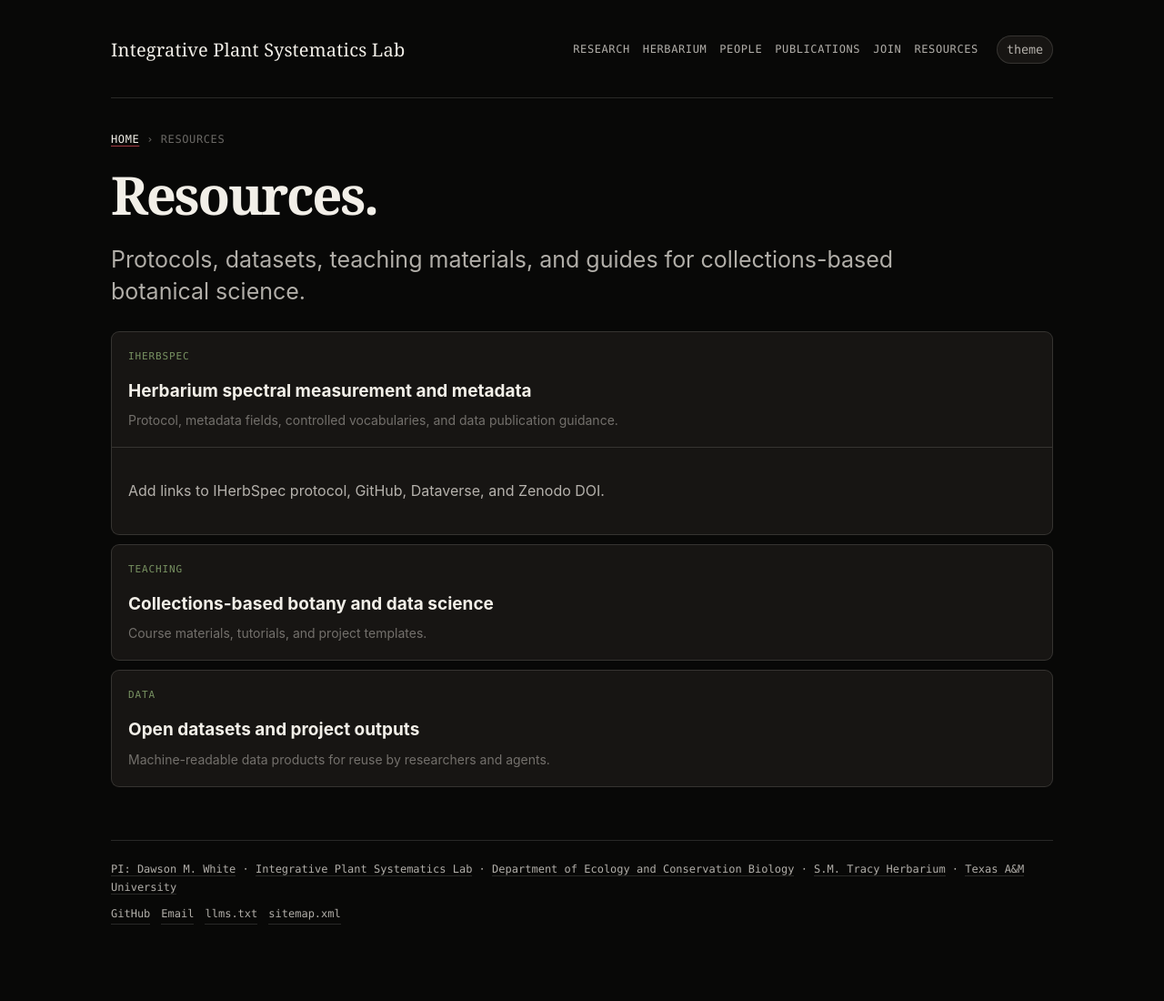
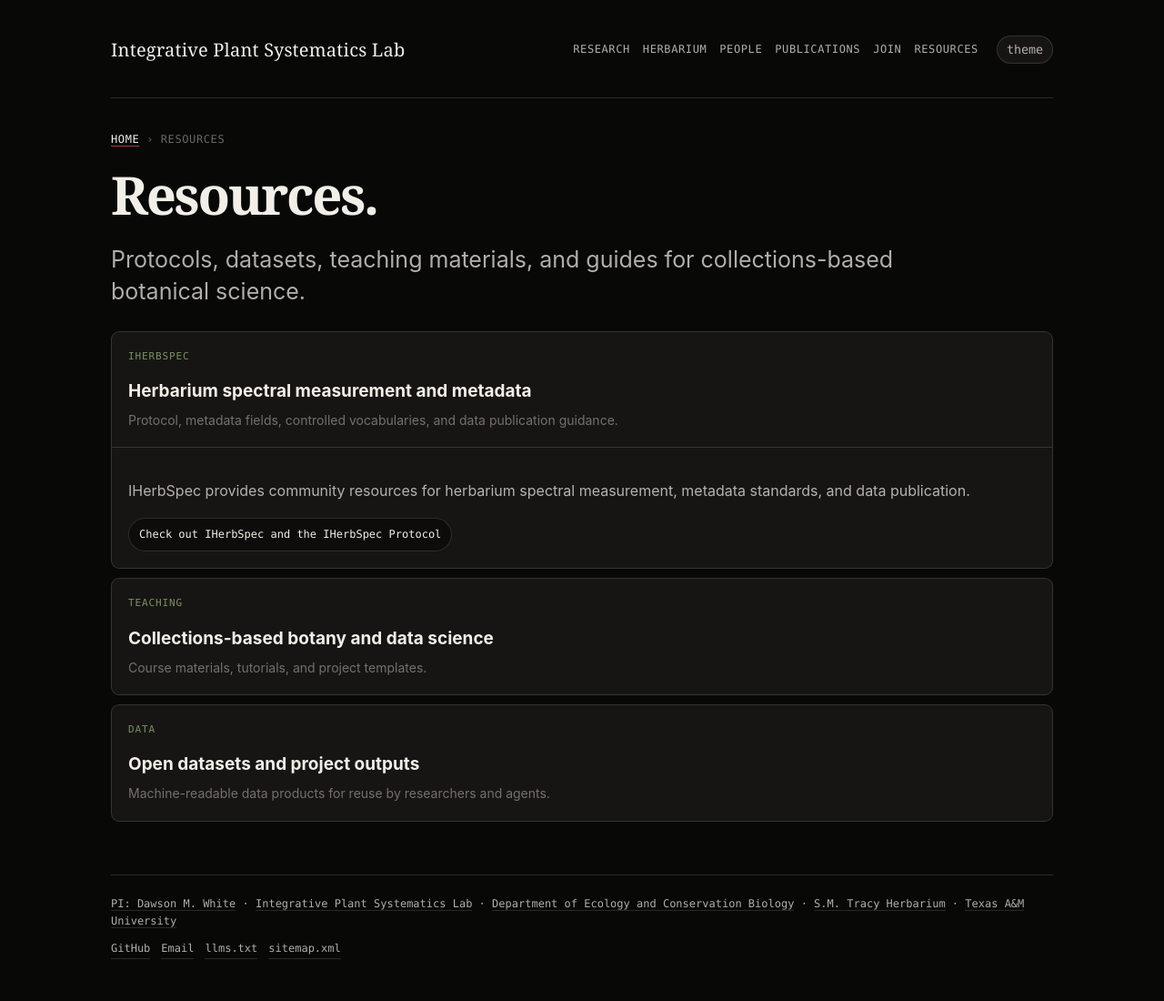
Before and after one commit to Erythroxylum/whiteplantsystematics.org, a Jekyll site: the page built from resources.html, in a window 1280 px wide. Shown: the whole page at 91% size. Built offline with Jekyll 4.4.1, drawn with Linux system fonts in a browser that asks for light colours; before the commit the page ends 1062 px from its top, so only the background shows below that.

Commit message:
resources

```diff
--- a/resources.html
+++ b/resources.html
@@ -1,7 +1,7 @@
 ---
 layout: default
 title: "Resources"
-description: "Protocols, datasets, teaching materials, and resources from the Integrative Plant Systematics Lab."
+description: "Protocols, datasets, teaching materials, and resources from the Integrative Plant Systematics Lab"
 canonical: "https://whiteplantsystematics.org/resources.html"
 ---
 
@@ -10,16 +10,29 @@ canonical: "https://whiteplantsystematics.org/resources.html"
 <p class="lede">Protocols, datasets, teaching materials, and guides for collections-based botanical science.</p>
 
 <details class="layer" open>
-  <summary><span class="layer-summary-text"><span class="sum-kicker">IHerbSpec</span><span class="sum-head">Herbarium spectral measurement and metadata</span><span class="sum-trail">Protocol, metadata fields, controlled vocabularies, and data publication guidance.</span></span></summary>
-  <div class="layer-body"><p>Add links to IHerbSpec protocol, GitHub, Dataverse, and Zenodo DOI.</p></div>
+  <summary>
+    <span class="layer-summary-text">
+      <span class="sum-kicker">IHerbSpec</span>
+      <span class="sum-head">Herbarium spectral measurement and metadata</span>
+      <span class="sum-trail">Protocol, metadata fields, controlled vocabularies, and data publication guidance.</span>
+    </span>
+  </summary>
+  <div class="layer-body">
+    <p>
+      IHerbSpec provides community resources for herbarium spectral measurement, metadata standards, and data publication.
+    </p>
+    <div class="layer-links">
+      <a href="https://iherbspec.github.io/" target="_blank" rel="noopener">Check out IHerbSpec and the IHerbSpec Protocol</a>
+    </div>
+  </div>
 </details>
 
 <details class="layer">
   <summary><span class="layer-summary-text"><span class="sum-kicker">Teaching</span><span class="sum-head">Collections-based botany and data science</span><span class="sum-trail">Course materials, tutorials, and project templates.</span></span></summary>
-  <div class="layer-body"><p>Add course pages, student project guidelines, and herbarium-based exercises.</p></div>
+  <div class="layer-body"><p>Under development :)</p></div>
 </details>
 
 <details class="layer">
   <summary><span class="layer-summary-text"><span class="sum-kicker">Data</span><span class="sum-head">Open datasets and project outputs</span><span class="sum-trail">Machine-readable data products for reuse by researchers and agents.</span></span></summary>
-  <div class="layer-body"><p>Add links to GitHub, Zenodo, Dataverse, GBIF/iDigBio resources, and project repositories.</p></div>
+  <div class="layer-body"><p>Under development :)</p></div>
 </details>
```
